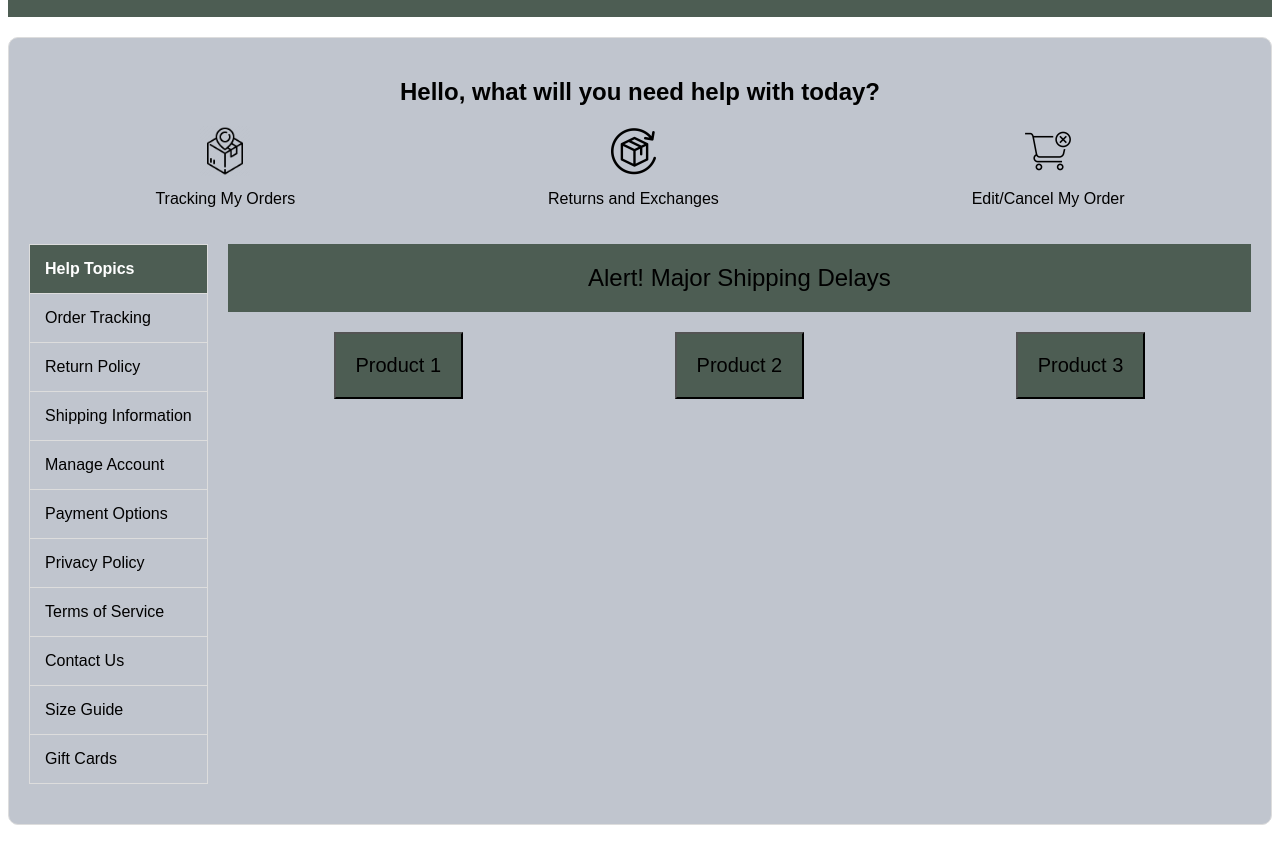
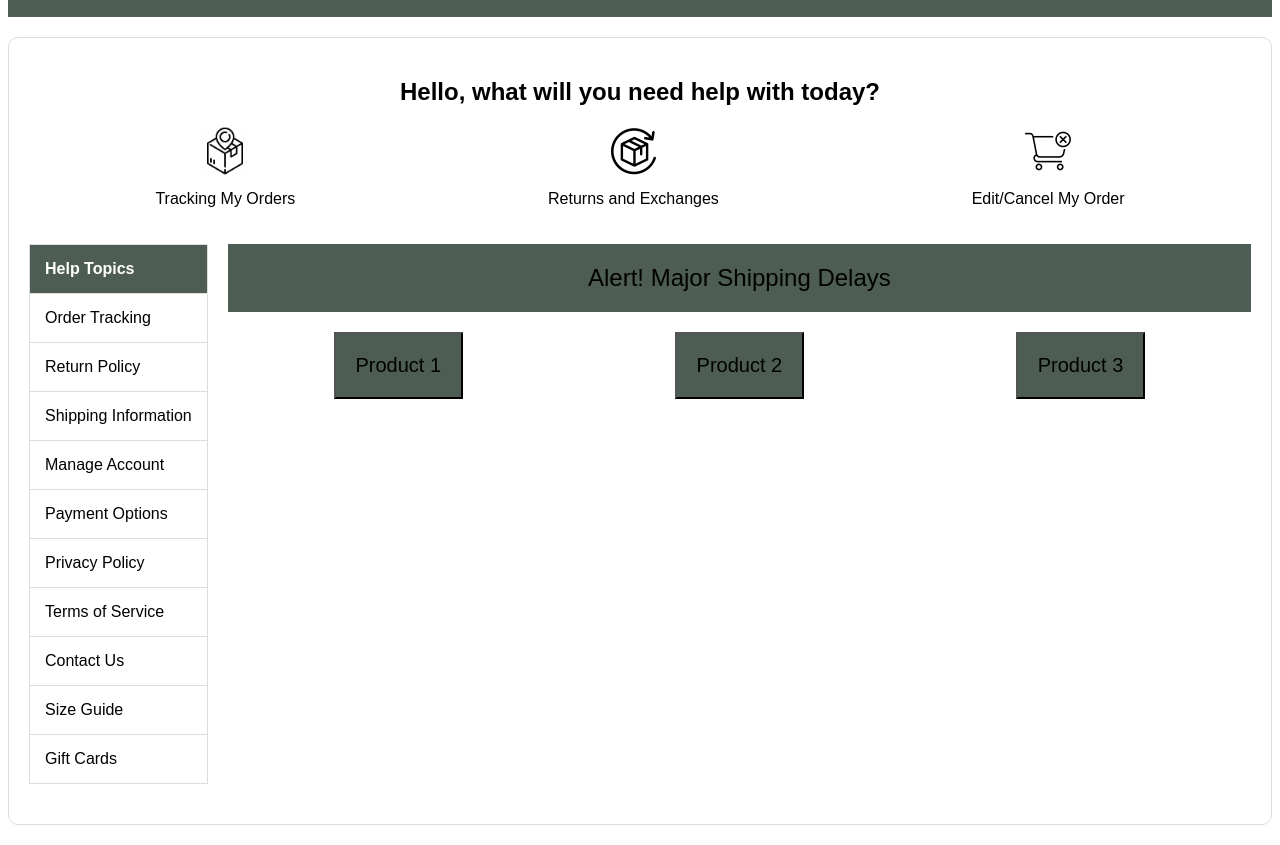
Before and after one commit to qualtreks/treksorders.github.io, a plain HTML site: page index.html in a window 1280 px wide. Shown: the part 76-921 px from the top of the page. Drawn offline with Linux system fonts and the light colour scheme.

Commit message:
Update index.html

```diff
--- a/index.html
+++ b/index.html
@@ -73,7 +73,6 @@
             color: white;
         }
         .help-section {
-            background-color: #c0c5ce;
             text-align: center;
             padding: 20px;
             margin: 20px 0;
```
